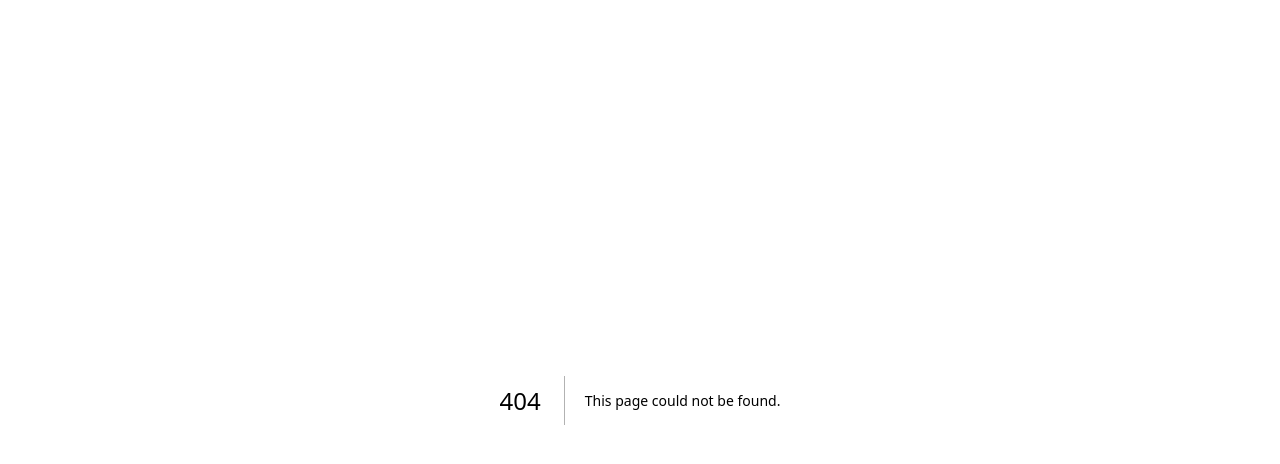
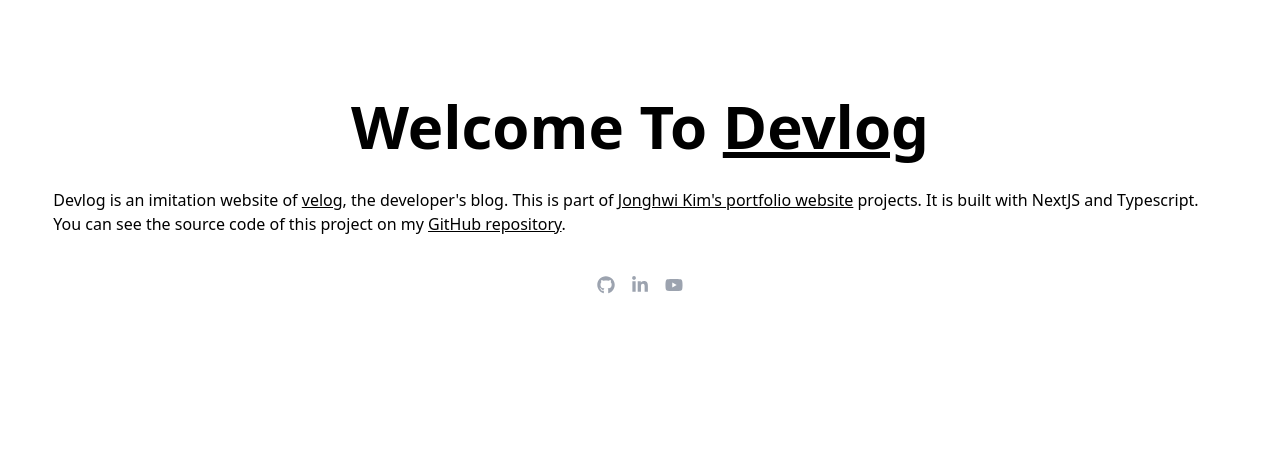
Before and after one commit to bellhwi/devlog, a Next.js app: page /about in a window 1280 px wide. Before the commit this address had no page. Shown: the top 464 px of the page. Built offline with nearby package versions, Linux system fonts and the light colour scheme.

Commit message:
Add search feature

```diff
--- a/components/Filter.tsx
+++ b/components/Filter.tsx
@@ -1,5 +1,6 @@
 import { AiOutlineRise, AiOutlineFieldTime } from 'react-icons/ai'
 import { BiDotsVerticalRounded } from 'react-icons/bi'
+import Link from 'next/link'
 
 const Filter = ({ trendingTab, setTrendingTab }: any) => {
   return (
@@ -32,10 +33,10 @@
           className='dropdown-content menu p-2 shadow bg-base-100 rounded-box w-52'
         >
           <li>
-            <a>About</a>
+            <Link href='/about'>About</Link>
           </li>
           <li>
-            <a>Contact</a>
+            <a href='mailto:johnnykim94@hotmail.com'>Contact</a>
           </li>
         </ul>
       </div>
--- a/components/Footer.tsx
+++ b/components/Footer.tsx
@@ -1,8 +1,8 @@
 import { FaGithub, FaLinkedinIn, FaYoutube } from 'react-icons/fa'
 const Footer = () => {
   return (
-    <footer className='lg:fixed lg:bottom-0 lg:mb-12'>
-      <div className='flex justify-center lg:justify-start items-center text-gray-400 pb-10 lg:pb-0 pt-8 lg:pt-0'>
+    <footer className='w-full mx-auto my-10'>
+      <div className='flex justify-center items-center text-gray-400'>
         <a
           className='hover:text-gray-600 text-lg'
           href='https://github.com/bellhwi'
--- a/components/Main.tsx
+++ b/components/Main.tsx
@@ -1,33 +1,62 @@
 import Card from './Card'
-import { posts } from '../posts'
 import { DateTime } from 'luxon'
 import Filter from './Filter'
 import { useState } from 'react'
+import { useSelector } from 'react-redux'
+import { posts } from '../posts'
+
+interface RootState {
+  searchedPosts: any
+  searchMode: Boolean
+}
 
 const Main = () => {
+  const selectSearchedPosts = (state: RootState) => state.searchedPosts
+  const selectSearchMode = (state: RootState) => state.searchMode
+  const searchMode = useSelector(selectSearchMode)
+  const searchedPosts = useSelector(selectSearchedPosts)
   const [trendingTab, setTrendingTab] = useState(true)
 
-  const PostsSortedByTrending = posts.slice().sort((a, b) => {
+  const sortPostsByTrending = (posts: any) => {
+    const sortedPosts = posts.slice().sort((a: any, b: any) => {
       const beforeLikes = a.likes
       const afterLikes = b.likes
       return afterLikes - beforeLikes
     })
+    return sortedPosts
+  }
 
-  const PostsSortedByLatestDate = posts.slice().sort((a, b) => {
+  const sortPostsByLatestDate = (posts: any) => {
+    const sortedPosts = posts.slice().sort((a: any, b: any) => {
       const beforeDate: any = DateTime.fromFormat(a.date, 'yyyy-MM-dd')
       const afterDate: any = DateTime.fromFormat(b.date, 'yyyy-MM-dd')
       return afterDate - beforeDate
     })
 
+    return sortedPosts
+  }
+
   return (
     <div>
       <Filter trendingTab={trendingTab} setTrendingTab={setTrendingTab} />
       <div className='grid grid-cols-1 md:grid-cols-2 md:gap-4 lg:grid-cols-3 mt-4'>
-        {trendingTab
-          ? PostsSortedByTrending.map((post, index) => {
+        {searchMode
+          ? trendingTab
+            ? sortPostsByTrending(searchedPosts).map(
+                (post: any, index: any) => {
+                  return <Card post={post} key={index} />
+                }
+              )
+            : sortPostsByLatestDate(searchedPosts).map(
+                (post: any, index: any) => {
+                  return <Card post={post} key={index} />
+                }
+              )
+          : trendingTab
+          ? sortPostsByTrending(posts).map((post: any, index: any) => {
               return <Card post={post} key={index} />
             })
-          : PostsSortedByLatestDate.map((post, index) => {
+          : sortPostsByLatestDate(posts).map((post: any, index: any) => {
               return <Card post={post} key={index} />
             })}
       </div>
--- a/components/Navbar.tsx
+++ b/components/Navbar.tsx
@@ -2,8 +2,11 @@
 import Image from 'next/image'
 import Link from 'next/link'
 import logo from '../public/favicon-32x32.png'
-import { useState, useEffect, useRef } from 'react'
+import { useState, useEffect } from 'react'
 import { useTheme } from 'next-themes'
+import { useSelector, useDispatch } from 'react-redux'
+import { setSearchedPosts, setSearchMode } from '../store'
+import { posts } from '../posts'
 
 type Props = {
   home?: Boolean
@@ -12,9 +15,17 @@
   setDarkMode?: any
 }
 
+interface RootState {
+  searchMode: any
+}
+
 const Navbar = ({ home, header }: Props) => {
+  const selectSearchMode = (state: RootState) => state.searchMode
+  const searchMode = useSelector(selectSearchMode)
+  const dispatch = useDispatch()
   const { resolvedTheme, setTheme } = useTheme()
   const [mounted, setMounted] = useState(false)
+
   useEffect(() => {
     setMounted(true)
   }, [])
@@ -22,9 +33,9 @@
   if (!mounted) return <></>
 
   return (
-    <div className='flex items-center mt-4'>
+    <div className='flex items-center mt-6'>
       {home ? (
-        <p className='text-xl text-logo font-bold'>devlog</p>
+        <p className='text-2xl text-logo font-bold relative bottom-1'>devlog</p>
       ) : (
         <div className='flex items-center'>
           <Link href='/' className='text-xl text-logo font-bold'>
@@ -33,7 +44,35 @@
           <p className='ml-2 font-bold'>{header}</p>
         </div>
       )}
+
       <div className='grow'></div>
+      <div className='items-center mr-4 hidden sm:flex'>
+        <MdSearch className='text-2xl mr-0.5' />
+        <input
+          type='text'
+          placeholder='Search by title'
+          className='input input-xs border-0 focus:outline-0 border-b border-current w-full max-w-sm block mx-auto'
+          onChange={(e) => {
+            // Searching keywords
+            if (e.target.value != '') {
+              const searchedPosts = posts.filter((post: any) => {
+                return post.title
+                  .toLowerCase()
+                  .includes(e.target.value.toLowerCase())
+              })
+
+              dispatch(setSearchedPosts(searchedPosts))
+
+              if (searchMode) return
+              dispatch(setSearchMode(true))
+            }
+            // Empty search input
+            else {
+              dispatch(setSearchMode(false))
+            }
+          }}
+        />
+      </div>
       <div className='flex items-center'>
         <button
           onClick={() => {
@@ -46,27 +85,6 @@
             <MdDarkMode className='text-2xl cursor-pointer hover:animate-pulse' />
           )}
         </button>
-
-        <label htmlFor='my-modal-3'>
-          <MdSearch className='text-2xl mx-4 cursor-pointer' />
-        </label>
-
-        <input type='checkbox' id='my-modal-3' className='modal-toggle' />
-        <div className='modal'>
-          <div className='modal-box relative py-12'>
-            <label
-              htmlFor='my-modal-3'
-              className='btn btn-sm btn-circle absolute right-4 top-4'
-            >
-              ✕
-            </label>
-            <input
-              type='text'
-              placeholder='Search'
-              className='input border-0 focus:outline-0 border-b border-current w-full max-w-sm block mx-auto'
-            />
-          </div>
-        </div>
       </div>
     </div>
   )
--- a/package.json
+++ b/package.json
@@ -9,10 +9,12 @@
     "lint": "next lint"
   },
   "dependencies": {
+    "@reduxjs/toolkit": "^1.9.1",
     "@types/luxon": "^3.1.0",
     "@types/node": "18.11.15",
     "@types/react": "18.0.26",
     "@types/react-dom": "18.0.9",
+    "@types/react-redux": "^7.1.24",
     "daisyui": "^2.43.2",
     "eslint": "8.29.0",
     "eslint-config-next": "13.0.6",
--- a/pages/_app.tsx
+++ b/pages/_app.tsx
@@ -1,11 +1,15 @@
 import '../styles/globals.css'
 import type { AppProps } from 'next/app'
 import { ThemeProvider } from 'next-themes'
+import store from '../store'
+import { Provider } from 'react-redux'
 
 export default function App({ Component, pageProps }: AppProps) {
   return (
-    <ThemeProvider value={{ dark: 'black', light: 'lofi' }}>
-      <Component {...pageProps} />
-    </ThemeProvider>
+    <Provider store={store}>
+      <ThemeProvider value={{ dark: 'black', light: 'lofi' }}>
+        <Component {...pageProps} />
+      </ThemeProvider>
+    </Provider>
   )
 }
--- /dev/null
+++ b/pages/about.tsx
@@ -0,0 +1,57 @@
+import Head from 'next/head'
+import Footer from '../components/Footer'
+import Link from 'next/link'
+
+export default function about() {
+  return (
+    <div className='container w-11/12 mx-auto'>
+      <Head>
+        <link rel='icon' href='/favicon.ico' />
+        <meta
+          name='description'
+          content='This website is a portfolio blog project built with NextJS.'
+        />
+        <meta name='og:title' content="Developer's Blog Portfolio" />
+        <title>About - devlog</title>
+      </Head>
+      <h1 className='text-5xl sm:text-6xl text-center mt-24 font-bold mb-8'>
+        Welcome To{' '}
+        <Link className='underline' href='/'>
+          Devlog
+        </Link>
+      </h1>
+      <p>
+        Devlog is an imitation website of{' '}
+        <a
+          className='underline'
+          href='https://velog.io/'
+          target='_blank'
+          rel='noreferrer'
+        >
+          velog
+        </a>
+        , the developer's blog. This is part of{' '}
+        <a
+          className='underline'
+          href='http://jonghwikim.com/'
+          target='_blank'
+          rel='noreferrer'
+        >
+          Jonghwi Kim's portfolio website
+        </a>{' '}
+        projects. It is built with NextJS and Typescript. You can see the source
+        code of this project on my{' '}
+        <a
+          className='underline'
+          href='https://github.com/bellhwi/devlog'
+          target='_blank'
+          rel='noreferrer'
+        >
+          GitHub repository
+        </a>
+        .
+      </p>
+      <Footer />
+    </div>
+  )
+}
--- a/pages/index.tsx
+++ b/pages/index.tsx
@@ -2,7 +2,17 @@
 import Main from '../components/Main'
 import Head from 'next/head'
 import Footer from '../components/Footer'
+import { useEffect } from 'react'
+import { useDispatch } from 'react-redux'
+import { setSearchedPosts } from '../store'
+import { posts } from '../posts'
+
 export default function Home() {
+  const dispatch = useDispatch()
+
+  useEffect(() => {
+    dispatch(setSearchedPosts(posts))
+  }, [])
   return (
     <div className='container w-11/12 mx-auto'>
       <Head>
@@ -12,6 +22,7 @@
           content='This website is a portfolio blog project built with NextJS.'
         />
         <meta name='og:title' content="Developer's Blog Portfolio" />
+        <title>devlog</title>
       </Head>
       <Navbar home />
       <Main />
--- a/posts.tsx
+++ b/posts.tsx
@@ -5,7 +5,7 @@
     title: 'When to Use Static Generation v.s. Server-side Rendering',
     desc: 'Before you learn more advanced Next.js features, it would be helpful to understand the basics of how Next.js works.',
     author: 'Jonghwi Kim',
-    date: '2022-12-13',
+    date: '2022-05-13',
     likes: 100,
     src: '/images/thumbnail0.jpg',
     contents: (
@@ -123,8 +123,8 @@
     title: 'What is Code Splitting?',
     desc: 'Developers usually split their applications into multiple pages that can be accessed from different URLs. Each of these pages becomes a unique entry point into the application.',
     author: 'Chloe McDowell',
-    date: '2022-12-17',
-    likes: 32,
+    date: '2022-09-17',
+    likes: 72,
     src: '/images/thumbnail2.jpg',
     contents: (
       <>
@@ -193,7 +193,7 @@
   },
   {
     id: 4,
-    header: "jonghwi's devlog",
+    header: "kylie's devlog",
     title: 'What is the Network?',
     desc: 'It’s helpful to know where your application code is stored and run once it’s deployed to the network. You can think of the network as linked computers (or servers) capable of sharing resources.',
     author: 'Kylie Rose',
--- /dev/null
+++ b/store.ts
@@ -0,0 +1,32 @@
+import { configureStore, createSlice } from '@reduxjs/toolkit'
+
+const searchedPosts = createSlice({
+  name: 'searchedPosts',
+  initialState: null,
+  reducers: {
+    setSearchedPosts(state, action) {
+      return action.payload
+    },
+  },
+})
+
+export const { setSearchedPosts } = searchedPosts.actions
+
+const searchMode = createSlice({
+  name: 'searchMode',
+  initialState: false,
+  reducers: {
+    setSearchMode(state, action) {
+      return action.payload
+    },
+  },
+})
+
+export const { setSearchMode } = searchMode.actions
+
+export default configureStore({
+  reducer: {
+    searchedPosts: searchedPosts.reducer,
+    searchMode: searchMode.reducer,
+  },
+})
```
Also changed, not shown: 2 other files (tests, documents, lock files or other folders). Lines whose indentation alone changed are shown as unchanged.
